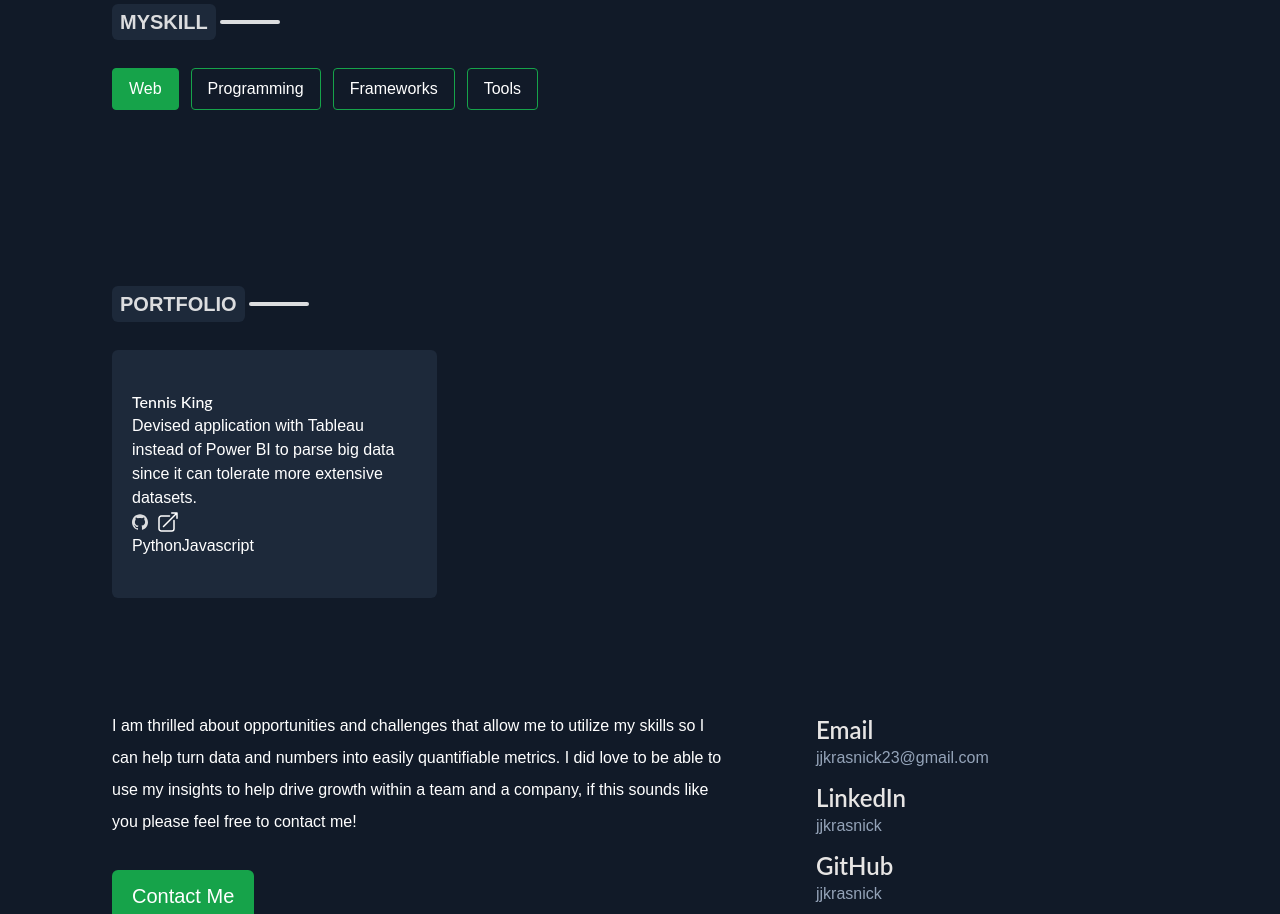
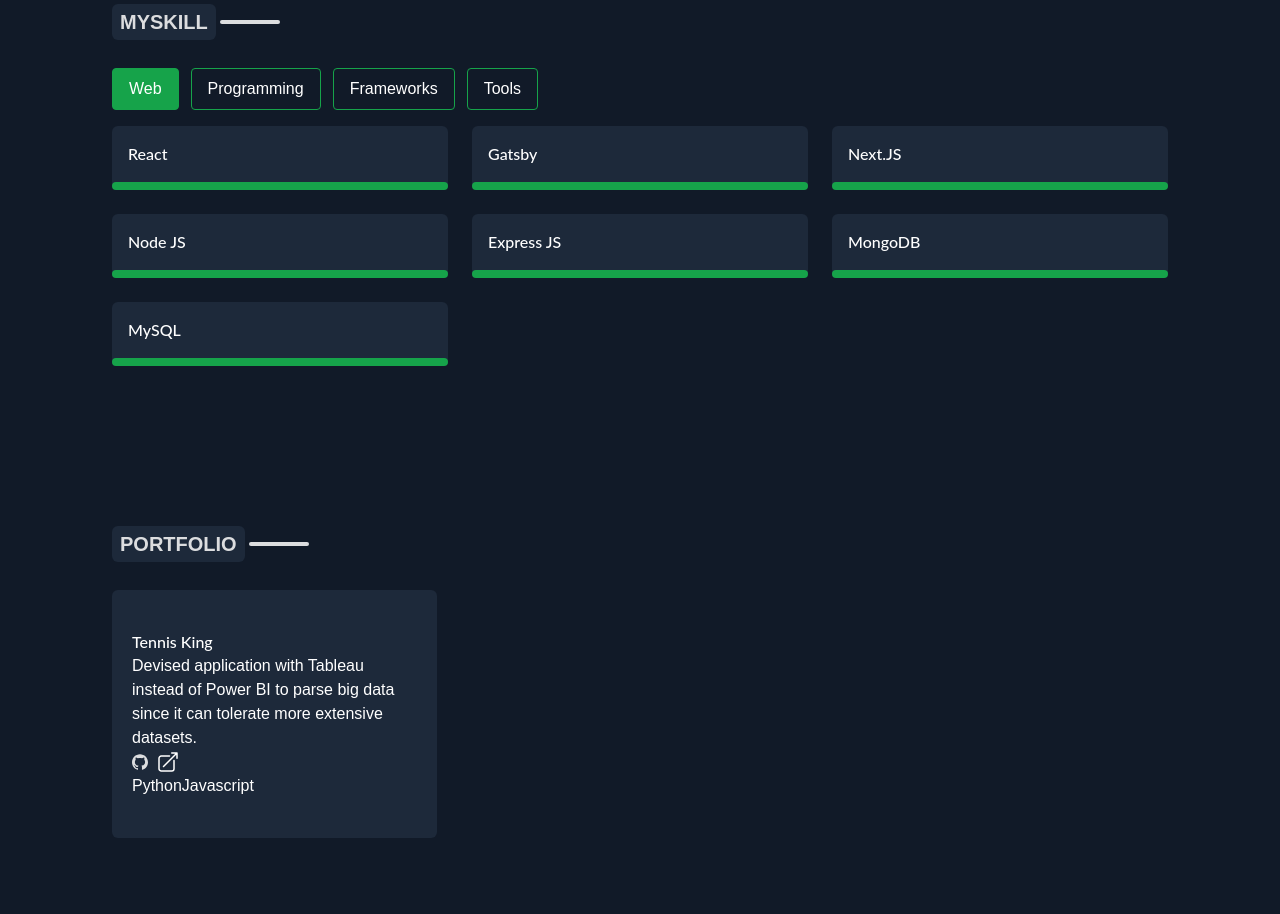
Before and after one commit to NishatFariza/jk-portfolio, a Next.js app: page / in a window 1280 px wide. Shown: the part 1360-2274 px from the top of the page. Built offline with nearby package versions, Linux system fonts and the light colour scheme.

Commit message:
wip:skil

```diff
--- a/src/components/Skill.tsx
+++ b/src/components/Skill.tsx
@@ -43,9 +43,9 @@ const Skill  = () => {
           ))}
         </div>
         <div className="grid grid-cols-3 gap-6 mt-4">
-          {/* {skills[selectedSkill].map((skill) => (
-            <Skill key={1} name={skill.name} />
-          ))} */}
+          {skills[selectedSkill].map((skill, i) => (
+            <SkillName key={i} name={ skill.name} />
+          ))}
         </div>
       </div>
     </div>
```
